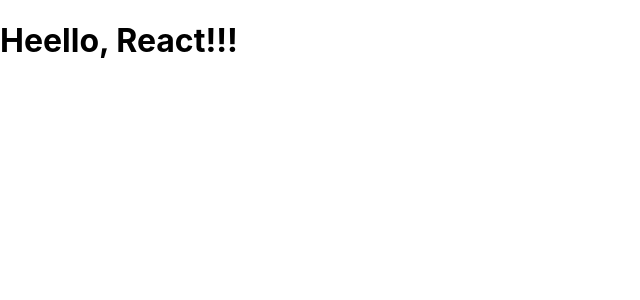
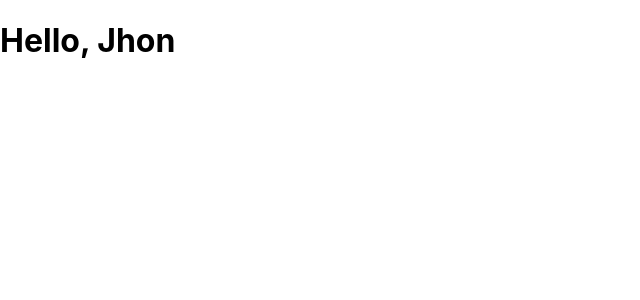
Before and after one commit to washopilot/react-crash-course-2022, a React (Create React App) app: page / in a window 1280 px wide. Shown: the top 300 px of the page, without its empty margins (0-640 px from the left). Built offline with nearby package versions, Linux system fonts and the light colour scheme.

Commit message:
render conditional

```diff
--- a/src/App.tsx
+++ b/src/App.tsx
@@ -2,9 +2,12 @@ import React from 'react';
 import './App.css';
 
 const App = () => {
+  const name = 'Jhon';
+  const isNameShowing = true;
+
   return (
     <div>
-      <h1>Heello, React!!!</h1>
+      <h1>Hello, {isNameShowing ? name : 'someone else'}</h1>
     </div>
   );
 };
```
